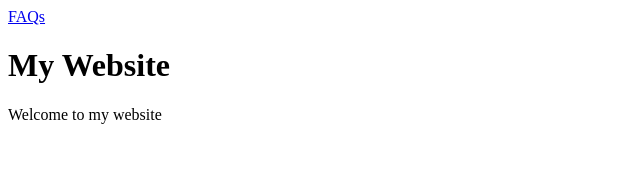
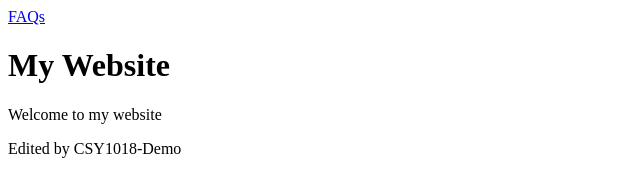
Before and after one commit to CSY1018-Demo/GitHubDemo, a plain HTML site: page index.html in a window 1280 px wide. Shown: the whole page, without its empty margins (0-640 px from the left). Drawn offline with Linux system fonts and the light colour scheme.

Commit message:
added edited notice

```diff
--- a/index.html
+++ b/index.html
@@ -7,6 +7,8 @@
         <h1>My Website</h1>
         <p>Welcome to my website</p>
 
+        <p>Edited by CSY1018-Demo</p>
+
     </body>
 
 </html>
```
